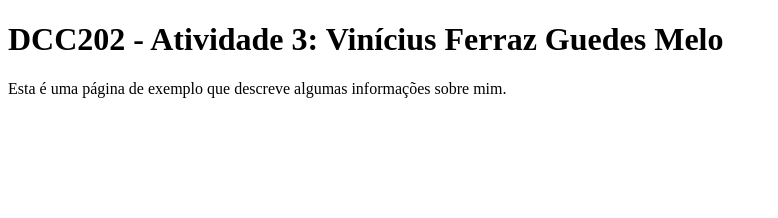
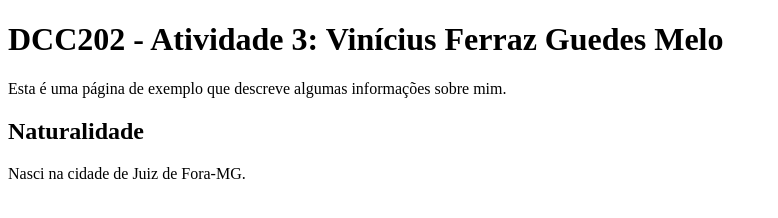
Before and after one commit to ufjf-dcc202/ufjf-dcc202-2023-3-b-atv3-ViniciusFGMelo, a website: page index.html in a window 1280 px wide. Shown: the whole page, without its empty margins (0-778 px from the left). Drawn offline with Linux system fonts and the light colour scheme.

Commit message:
Criado seção naturalidade e alterado lang para pt

```diff
--- a/index.html
+++ b/index.html
@@ -1,5 +1,5 @@
 <!DOCTYPE html>
-<html lang="en">
+<html lang="pt">
 
 <head>
     <meta charset="UTF-8">
@@ -11,6 +11,12 @@
     <main>
         <h1>DCC202 - Atividade 3: Vinícius Ferraz Guedes Melo</h1>
         <p>Esta é uma página de exemplo que descreve algumas informações sobre mim.</p>
+
+        <section>
+            <h2>Naturalidade</h2>
+            <p>Nasci na cidade de Juiz de Fora-MG.</p>
+        </section>
+
     </main>
 </body>
 
```
